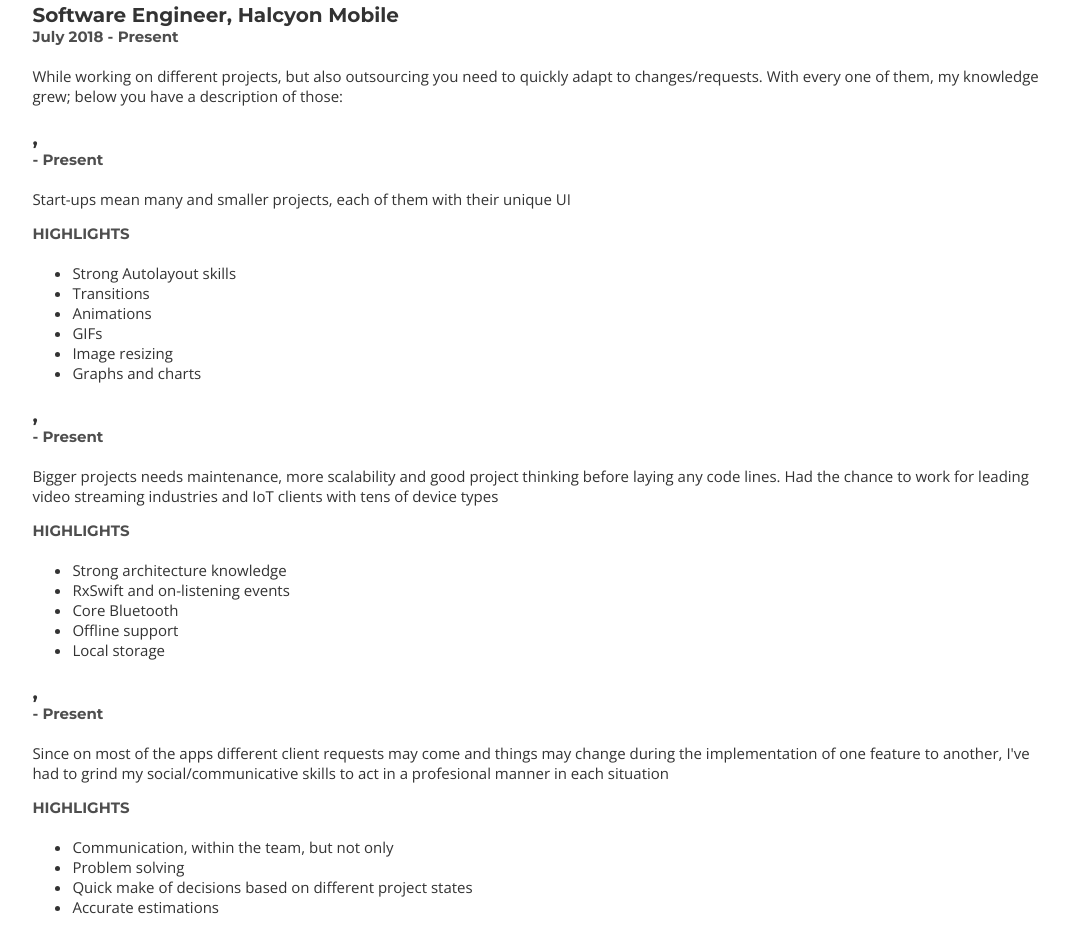
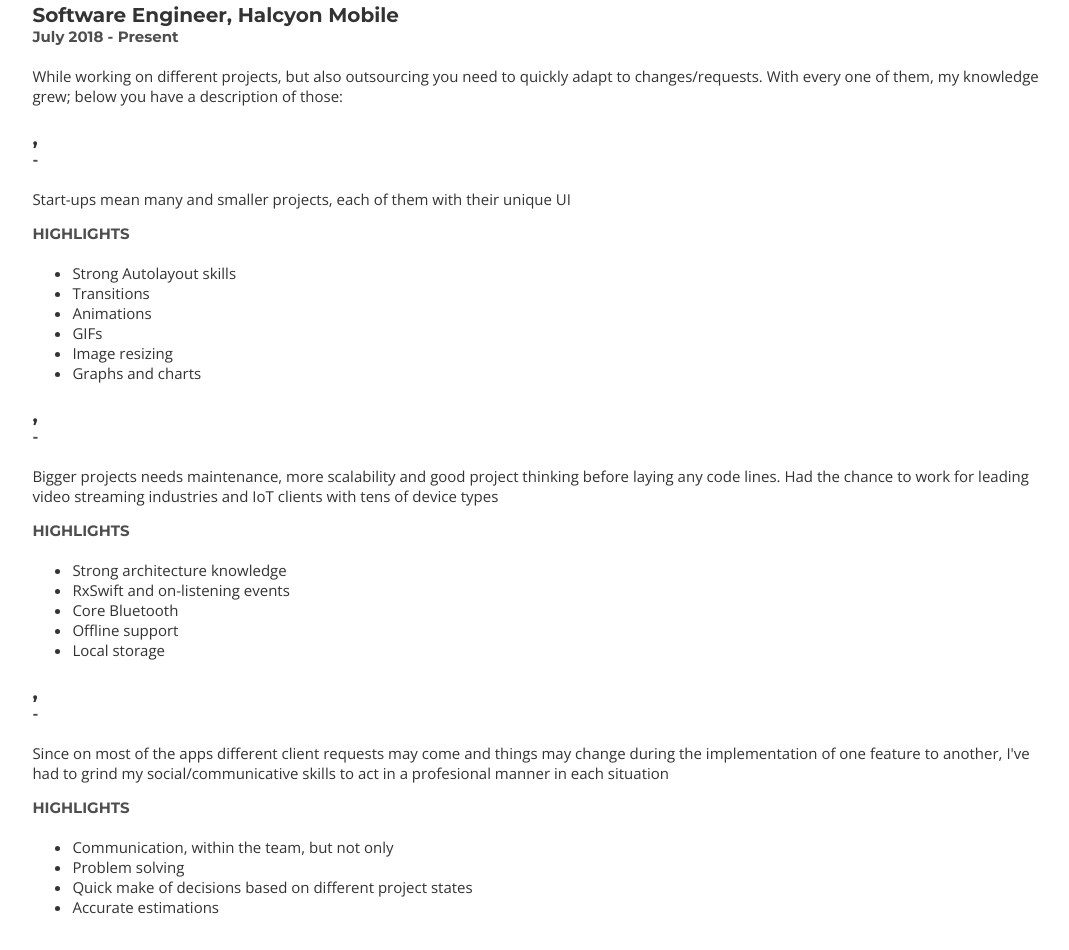
Before and after one commit to Shliferd/Resume, a website: page index.html in a window 1280 px wide. Shown: the part 817-1767 px from the top of the page, without its empty margins (102-1171 px from the left). Drawn offline with nearby package versions, Linux system fonts and the light colour scheme.

Commit message:
update content

```diff
--- a/index.html
+++ b/index.html
@@ -183,8 +183,8 @@
 					<p>While working on different projects, but also outsourcing you need to quickly adapt to changes&#x2F;requests. With every one of them, my knowledge grew; below you have a description of those:</p>
 				</div>
 				<div class= "job">
-					<h3>, </h3>
-					<h4> - Present</h4>
+					<h3> ,  </h3>
+					<h4>  -  </h4>
 					<p>Start-ups mean many and smaller projects, each of them with their unique UI</p>
 					<h4>HIGHLIGHTS</h4>
 					<ul>
@@ -197,8 +197,8 @@
 					</ul>
 				</div>
 				<div class= "job">
-					<h3>, </h3>
-					<h4> - Present</h4>
+					<h3> ,  </h3>
+					<h4>  -  </h4>
 					<p>Bigger projects needs maintenance, more scalability and good project thinking before laying any code lines. Had the chance to work for leading video streaming industries and IoT clients with tens of device types</p>
 					<h4>HIGHLIGHTS</h4>
 					<ul>
@@ -210,8 +210,8 @@
 					</ul>
 				</div>
 				<div class= "job">
-					<h3>, </h3>
-					<h4> - Present</h4>
+					<h3> ,  </h3>
+					<h4>  -  </h4>
 					<p>Since on most of the apps different client requests may come and things may change during the implementation of one feature to another, I&#39;ve had to grind my social&#x2F;communicative skills to act in a profesional manner in each situation</p>
 					<h4>HIGHLIGHTS</h4>
 					<ul>
```
Also changed, not shown: resume.json (+13 -6 lines).
